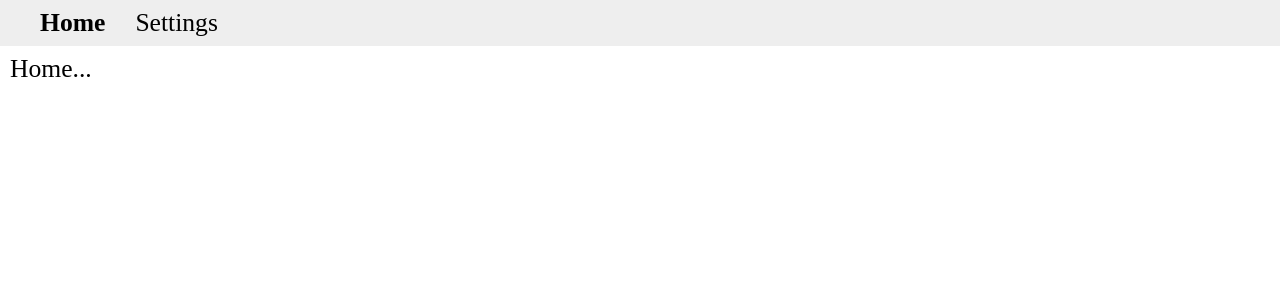
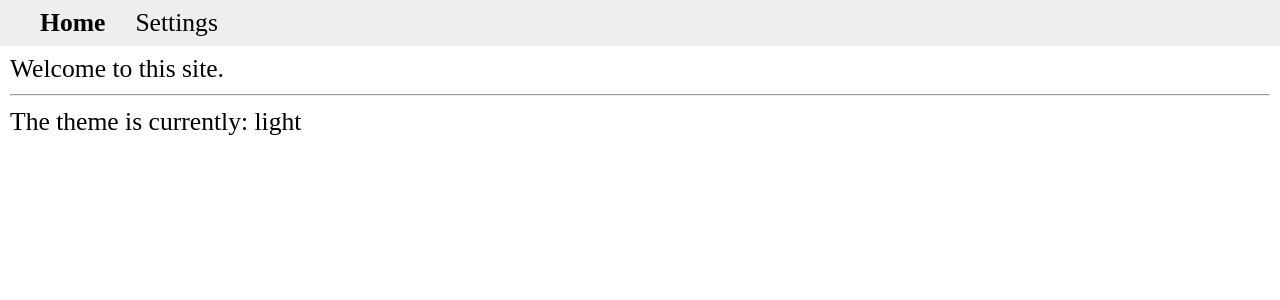
Before and after one commit to elis-11/school-server, a React (Create React App) app: page / in a window 1280 px wide. Shown: the top 300 px of the page. Built offline with nearby package versions, Linux system fonts and the light colour scheme.

Commit message:
Home Page

```diff
--- a/src/pages/Home.js
+++ b/src/pages/Home.js
@@ -1,6 +1,15 @@
+import { useContext } from "react";
+import { MainContext } from "../mainContext";
+
+
 const Home =()=>{
+  const { theme } = useContext(MainContext);
   return(
-      <div className='page pageHome'>Home...</div>
+      <div className='page pageHome'>
+        <p>Welcome to this site.</p>
+        <hr />
+        <p>The theme is currently: {theme}</p>
+      </div>
   )
 }
 export default Home
```
